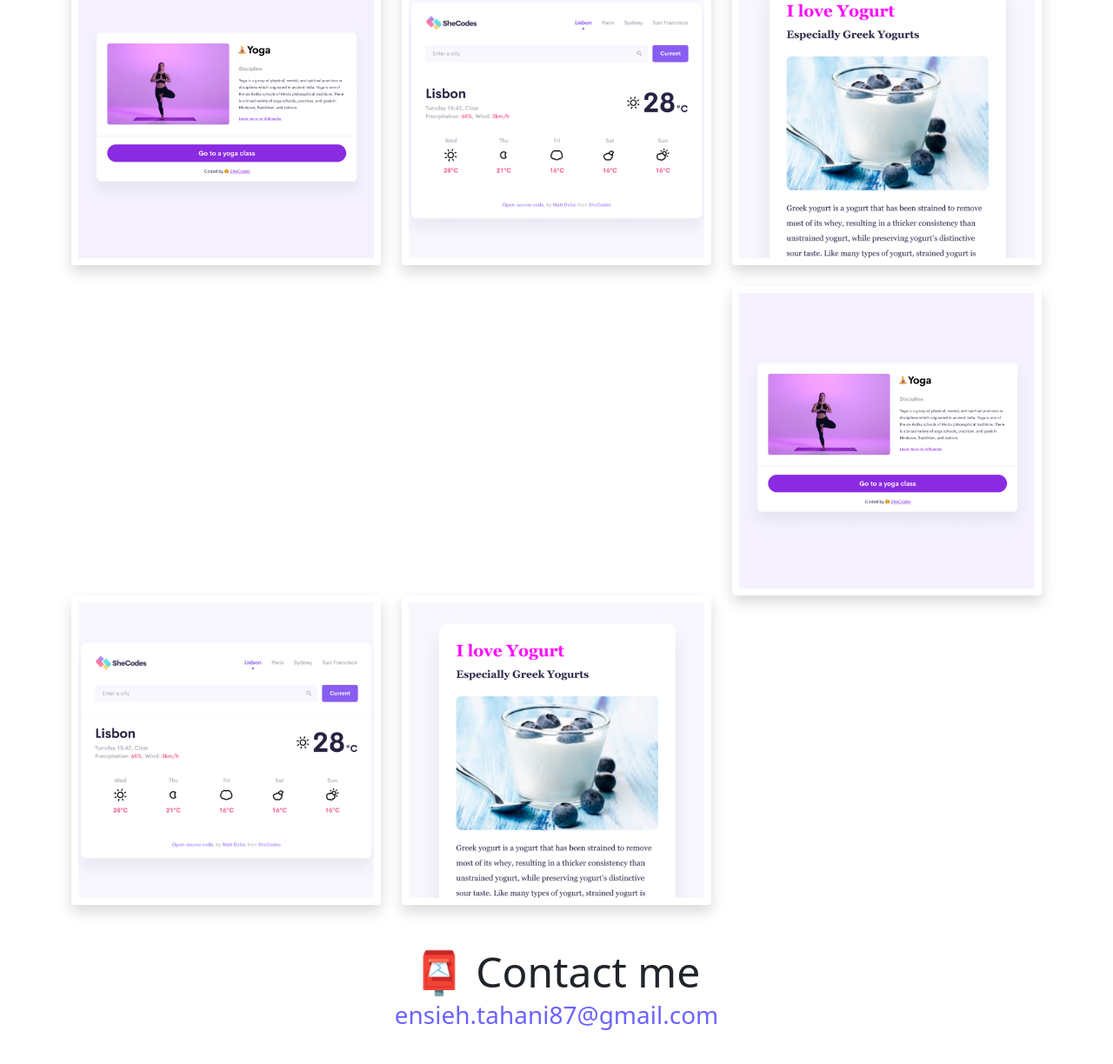
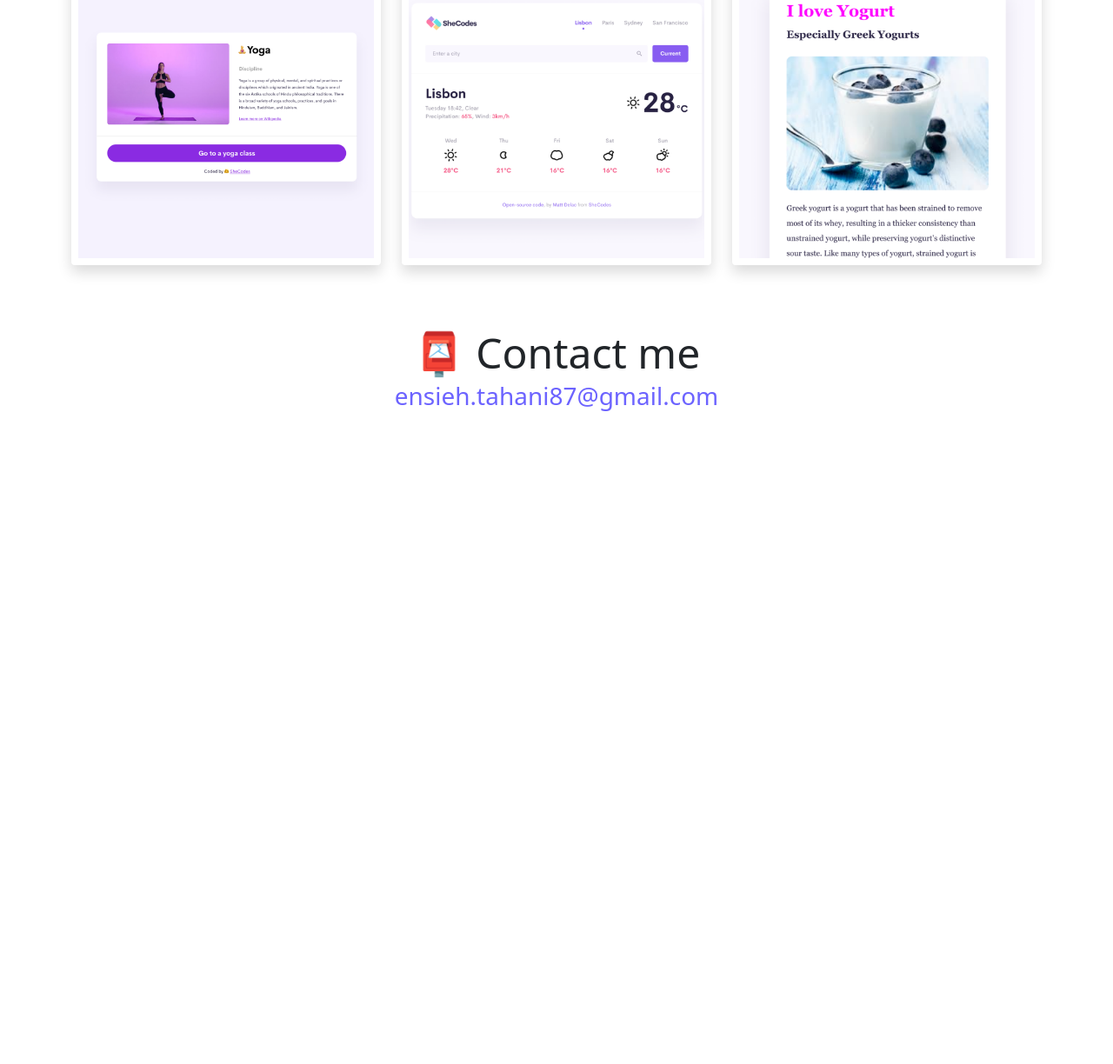
Before and after one commit to ensieh-tahani/advanced-tools-homework-challenge-shecode, a website: page about.html in a window 1280 px wide. Shown: the part 390-1614 px from the top of the page at 87% size. After the commit the page ends 966 px from the top, so only its background shows below. Drawn offline with nearby package versions, Linux system fonts and the light colour scheme.

Commit message:
Update about.html

```diff
--- a/about.html
+++ b/about.html
@@ -62,21 +62,25 @@
     <div class="container">
       <div class="row">
         <div class="col-sm-4">
-          <img src="/images/yoga.png" alt="Yoga project" class="img-fluid p-2 mb-4 shadow rounded" />
+          <img
+            src="/images/yoga.png"
+            class="img-fluid p-2 mb-4 shadow rounded"
+            alt="Yoga project"
+          />
         </div>
         <div class="col-sm-4">
-          <img src="/images/weather.png"  alt="Weather project" class="img-fluid p-2 mb-4 shadow rounded" />
+          <img
+            src="/images/weather.png"
+            class="img-fluid p-2 mb-4 shadow rounded"
+            alt="Weather project"
+          />
         </div>
         <div class="col-sm-4">
-          <img src="/images/yogurt.png"  alt="Yogurt project" class="img-fluid p-2 mb-4 shadow rounded" />
-
-          <img src="/images/yoga.png" alt="Yoga project" class="img-fluid p-2 shadow rounded" />
-        </div>
-        <div class="col-sm-4">
-          <img src="/images/weather.png"  alt="Weather project" class="img-fluid p-2 shadow rounded" />
-        </div>
-        <div class="col-sm-4">
-          <img src="/images/yogurt.png"  alt="Yogurt project" class="img-fluid p-2 shadow rounded" />
+          <img
+            src="/images/yogurt.png"
+            class="img-fluid p-2 mb-4 shadow rounded"
+            alt="Yogurt project"
+          />
         </div>
       </div>
     </div>
```
